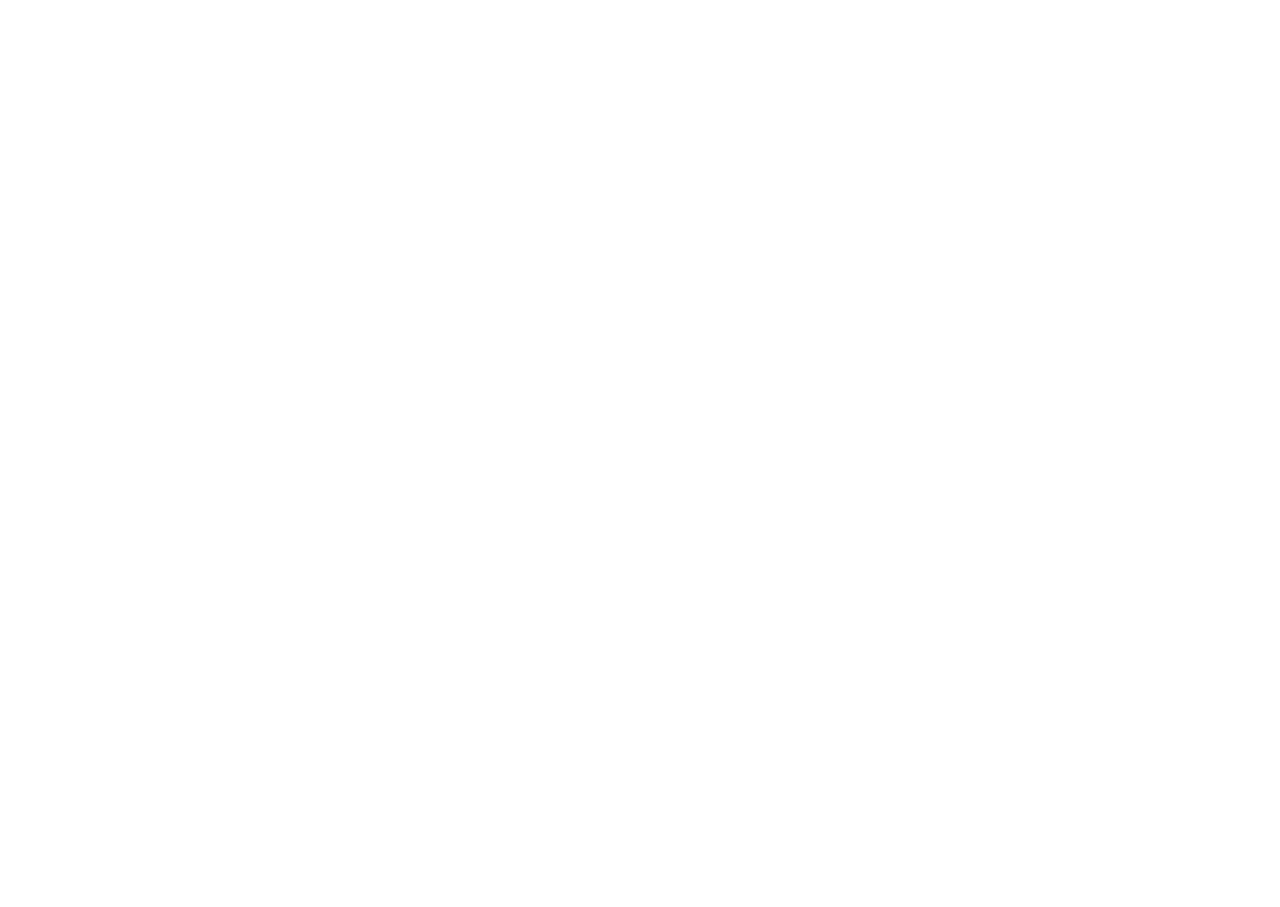
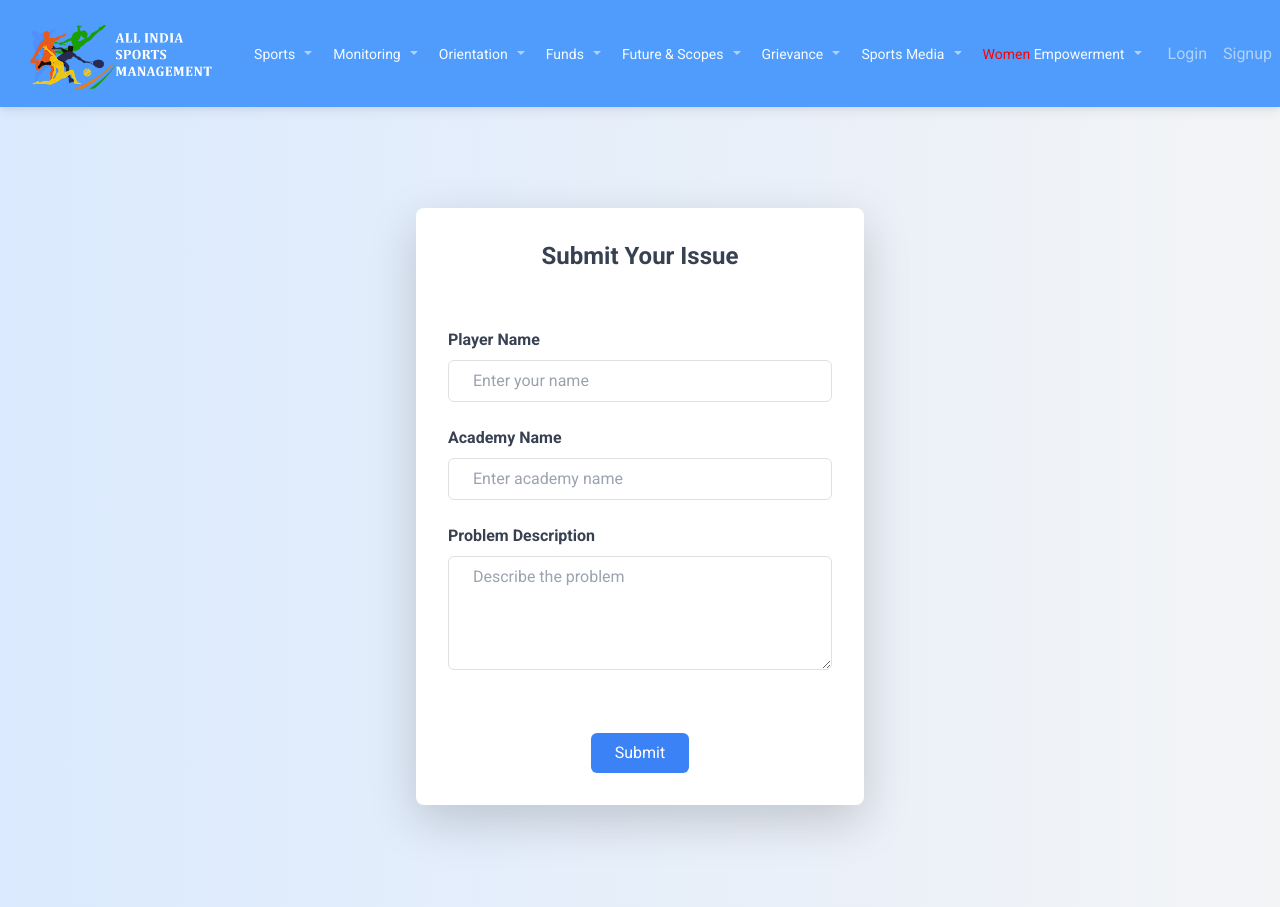
Before and after one commit to DSRCODE/hack, a React (Vite) app: page /playerform in a window 1280 px wide. Before the commit this address had no page. Before the commit the page ends 800 px from the top, so only its background shows below. Built offline with nearby package versions, Linux system fonts and the light colour scheme.

Commit message:
player form

```diff
--- a/src/App.jsx
+++ b/src/App.jsx
@@ -9,6 +9,7 @@ import SucessStory from "./Components/SucessStory";
 import SportsDet from "./Pages/SportsDet";
 import WomenEmpowerment from "./Pages/WomenEmpowerment";
 import AwarenessPage from "./Pages/AwarenessPage";
+import PlayerForm from "./Pages/PlayerForm";
 
 function App() {
   return (
@@ -21,6 +22,7 @@ function App() {
         <Route path="/sportDet" element={<SportsDet />} />
         <Route path="/empowerment" element={<WomenEmpowerment />} />
         <Route path="/awareness" element={<AwarenessPage />} />
+        <Route path="/playerform" element={<PlayerForm/>} />
       </Routes>
     </Router>
   );
--- a/src/Components/Nav.jsx
+++ b/src/Components/Nav.jsx
@@ -78,7 +78,14 @@ const Nav = () => {
             id="basic-nav-dropdown"
           ></NavDropdown>
           <NavDropdown
-            title={<span className="custom-dropdown-title">Grievance</span>}
+            title={
+              <span
+                className="custom-dropdown-title"
+                onClick={() => navigate("/playerform")}
+              >
+                Grievance
+              </span>
+            }
             id="basic-nav-dropdown"
           >
             <NavDropdown.Item href="#team">Team</NavDropdown.Item>
--- a/src/Layout/Layout.jsx
+++ b/src/Layout/Layout.jsx
@@ -9,6 +9,7 @@ import About from '../Pages/About'
 import SportsDet from '../Pages/SportsDet'
 import WomenEmpowerment from '../Pages/WomenEmpowerment'
 import AwarenessPage from '../Pages/AwarenessPage'
+import PlayerForm from '../Pages/PlayerForm'
 const Layout = () => {
   const sportData = [
     {
--- /dev/null
+++ b/src/Pages/PlayerForm.jsx
@@ -0,0 +1,113 @@
+import React, { useState } from "react";
+import Nav from "../Components/Nav"
+const PlayerForm = () => {
+  const [formData, setFormData] = useState({
+    playerName: "",
+    academyName: "",
+    problemDescription: "",
+  });
+
+  // Handle input change
+  const handleChange = (e) => {
+    const { name, value } = e.target;
+    setFormData((prevState) => ({
+      ...prevState,
+      [name]: value,
+    }));
+  };
+
+  // Handle form submission
+  const handleSubmit = (e) => {
+    e.preventDefault();
+    console.log("Form Data:", formData);
+    alert("Form Submitted! Check the console for data.");
+  };
+
+  return (
+    <>
+    <Nav/>
+      <div className="min-h-screen bg-gradient-to-r from-blue-100 to-gray-100 flex items-center justify-center">
+        <div className="bg-white rounded-lg shadow-lg p-8 max-w-md w-full">
+          <h1 className="text-2xl font-bold text-gray-700 mb-6 text-center">
+            Submit Your Issue
+          </h1>
+
+          <form onSubmit={handleSubmit}>
+            {/* Player Name */}
+            <div className="mb-4">
+              <label
+                className="block text-gray-700 font-semibold mb-2"
+                htmlFor="playerName"
+              >
+                Player Name
+              </label>
+              <input
+                type="text"
+                id="playerName"
+                name="playerName"
+                value={formData.playerName}
+                onChange={handleChange}
+                required
+                className="w-full px-4 py-2 border border-gray-300 rounded-md focus:outline-none focus:ring-2 focus:ring-blue-500"
+                placeholder="Enter your name"
+              />
+            </div>
+
+            {/* Academy Name */}
+            <div className="mb-4">
+              <label
+                className="block text-gray-700 font-semibold mb-2"
+                htmlFor="academyName"
+              >
+                Academy Name
+              </label>
+              <input
+                type="text"
+                id="academyName"
+                name="academyName"
+                value={formData.academyName}
+                onChange={handleChange}
+                required
+                className="w-full px-4 py-2 border border-gray-300 rounded-md focus:outline-none focus:ring-2 focus:ring-blue-500"
+                placeholder="Enter academy name"
+              />
+            </div>
+
+            {/* Problem Description */}
+            <div className="mb-6">
+              <label
+                className="block text-gray-700 font-semibold mb-2"
+                htmlFor="problemDescription"
+              >
+                Problem Description
+              </label>
+              <textarea
+                id="problemDescription"
+                name="problemDescription"
+                value={formData.problemDescription}
+                onChange={handleChange}
+                required
+                className="w-full px-4 py-2 border border-gray-300 rounded-md focus:outline-none focus:ring-2 focus:ring-blue-500"
+                placeholder="Describe the problem"
+                rows="4"
+              ></textarea>
+            </div>
+
+            {/* Submit Button */}
+            <div className="text-center">
+              <button
+                type="submit"
+                className="bg-blue-500 text-white py-2 px-6 rounded-md hover:bg-blue-600 transition duration-300"
+              >
+                Submit
+              </button>
+            </div>
+          </form>
+        </div>
+      </div>
+
+    </>
+  );
+};
+
+export default PlayerForm;
```
